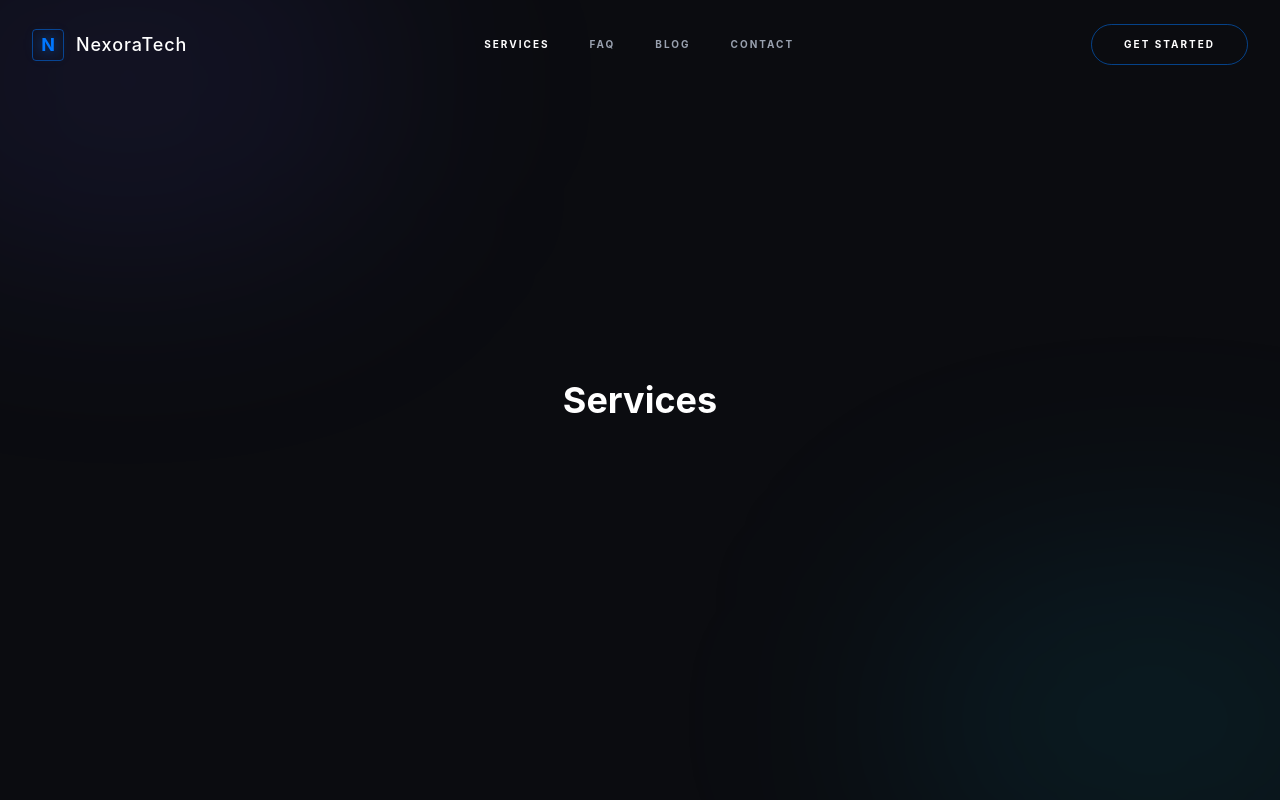
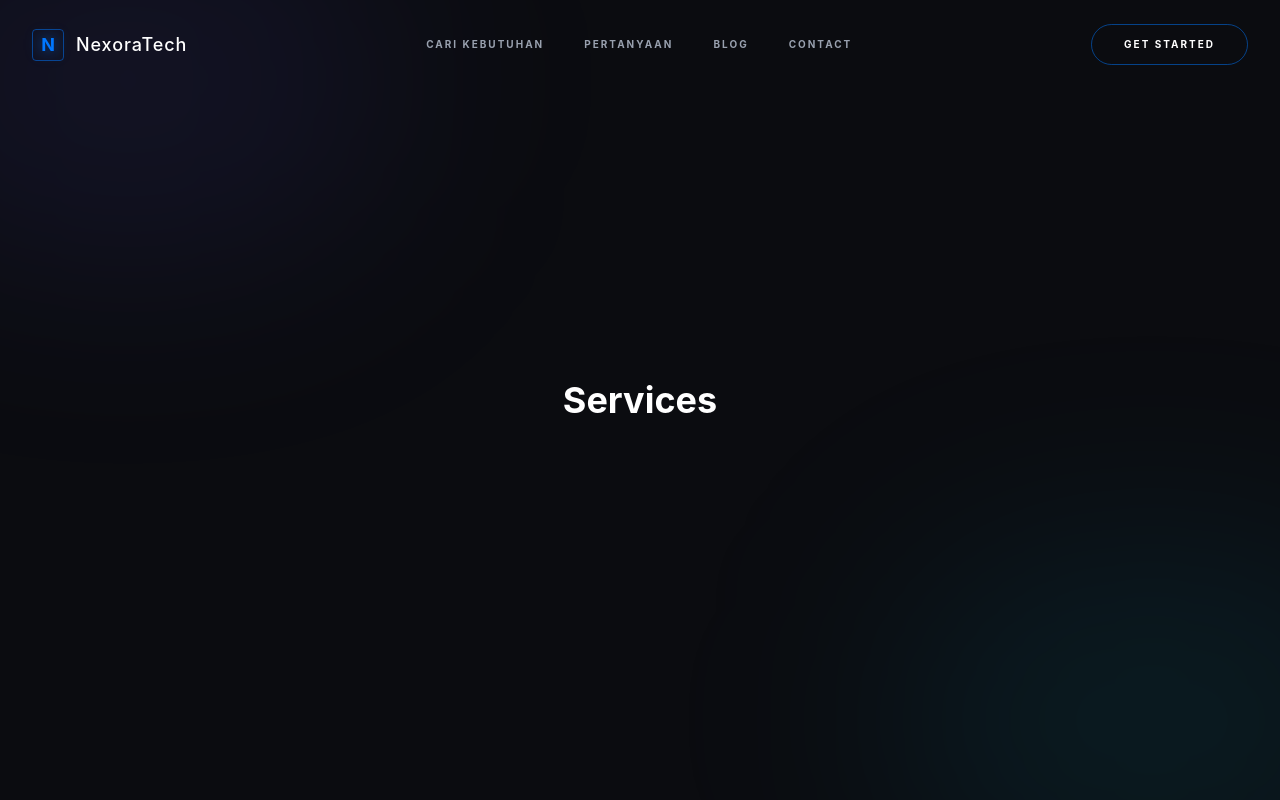
Before and after one commit to ythStevin0/company-profile-cms, a React (Vite) app in the folder frontend/: page /services in a window 1280 px wide. Built offline with nearby package versions, Linux system fonts and the light colour scheme.

Commit message:
feat: add Services section component with smooth scroll navbar

```diff
--- a/frontend/src/components/Navbar.jsx
+++ b/frontend/src/components/Navbar.jsx
@@ -1,9 +1,7 @@
 import { useState, useEffect } from "react";
-import { Link, useLocation } from "react-router-dom";
 
 const Navbar = () => {
   const [isScrolled, setIsScrolled] = useState(false);
-  const location = useLocation();
 
   useEffect(() => {
     const handleScroll = () => {
@@ -15,11 +13,11 @@ const Navbar = () => {
   }, []);
 
   const navLinks = [
-    { name: "Services", path: "/services" },
-    { name: "FAQ", path: "/faq" },
-    { name: "Blog", path: "/blog" },
-    { name: "Contact", path: "/contact" },
-  ];
+  { name: "Cari Kebutuhan", href: "#services" },
+  { name: "Pertanyaan", href: "#faq" },
+  { name: "Blog", href: "#blog" },
+  { name: "Contact", href: "#contact" },
+];
 
   return (
     <nav
@@ -32,41 +30,52 @@ const Navbar = () => {
       <div className="flex items-center justify-between px-8 max-w-7xl mx-auto">
 
         {/* Logo - Monolithic Style */}
-        <Link to="/" className="flex items-center gap-3 group">
+        <a
+          href="#home"
+          onClick={(e) => {
+            e.preventDefault();
+            document.querySelector("#home")?.scrollIntoView({ behavior: "smooth" });
+          }}
+          className="flex items-center gap-3 group"
+        >
           <div className="w-8 h-8 rounded-sm bg-transparent border border-[#0077FF]/50 flex items-center justify-center relative transition-shadow duration-300 group-hover:shadow-[0_0_15px_rgba(0,119,255,0.8)]">
             <span className="text-[#0077FF] font-sans font-bold text-lg drop-shadow-[0_0_8px_rgba(0,119,255,0.8)]">N</span>
           </div>
           <span className="font-sans font-medium text-lg text-white tracking-wider">
             NexoraTech
           </span>
-        </Link>
+        </a>
 
         {/* Menu Navigasi - Monolithic */}
         <div className="hidden md:flex items-center gap-10">
           {navLinks.map((link) => (
-            <Link
-              key={link.path}
-              to={link.path}
-              className={`text-[10px] font-bold tracking-[0.2em] uppercase transition-colors relative group ${
-                location.pathname === link.path
-                  ? "text-white"
-                  : "text-gray-400 hover:text-white"
-              }`}
+            <a
+              key={link.href}
+              href={link.href}
+              onClick={(e) => {
+        e.preventDefault();
+        document.querySelector(link.href)?.scrollIntoView({ behavior: "smooth" });
+      }}
+      className="text-[10px] font-bold tracking-[0.2em] uppercase transition-colors text-gray-400 hover:text-white cursor-pointer"
             >
               {link.name}
-            </Link>
+            </a>
           ))}
         </div>
 
         {/* Kanan: Tombol Ghost (Monolithic) */}
         <div className="flex items-center gap-4">
-          <Link
-            to="/contact"
+        <a
+            href="#contact"
+            onClick={(e) => {
+              e.preventDefault();
+              document.querySelector("#contact")?.scrollIntoView({ behavior: "smooth" });
+            }}
             className="hidden md:flex relative px-8 py-3 bg-transparent border border-[#0077FF]/50 text-white text-[10px] font-bold tracking-[0.2em] uppercase rounded-full overflow-hidden group transition-all duration-500"
           >
             <div className="absolute inset-0 bg-[#0077FF] scale-x-0 origin-left transition-transform duration-500 ease-out group-hover:scale-x-100 z-0"></div>
             <span className="relative z-10 group-hover:text-white transition-colors duration-500">Get Started</span>
-          </Link>
+          </a>
 
           {/* Mobile menu button */}
           <button className="md:hidden text-white/70 hover:text-white focus:outline-hidden">
--- /dev/null
+++ b/frontend/src/components/Services.jsx
@@ -0,0 +1,84 @@
+const Services = () => {
+  return (
+    <section id="services" className="py-24 px-8 max-w-7xl mx-auto relative z-10">
+
+      {/* Judul Kecil */}
+      <div className="flex items-center gap-4 mb-16">
+        <div className="flex gap-[3px] items-center">
+          <div className="w-6 h-1 bg-[#0077FF] rounded-full shadow-[0_0_15px_#0077FF]"></div>
+          <div className="w-1.5 h-1 bg-blue-400/50 rounded-full"></div>
+        </div>
+        <span className="font-mono text-[10px] text-blue-400 font-semibold tracking-[0.4em] uppercase">
+          Layanan Kami
+        </span>
+      </div>
+
+      {/* Baris 1 — Besar kiri + Kecil kanan */}
+      <div className="grid grid-cols-1 lg:grid-cols-3 gap-6 mb-6">
+
+        {/* Besar */}
+        <div className="lg:col-span-2 bg-white/3 border border-white/5 rounded-3xl p-10 hover:bg-white/5 hover:border-white/10 transition-all duration-300 group relative overflow-hidden">
+          <div className="absolute top-0 right-0 w-64 h-64 bg-[#0077FF]/5 rounded-full blur-[80px] pointer-events-none"></div>
+          <div className="w-12 h-12 rounded-xl bg-[#0077FF]/10 border border-[#0077FF]/20 flex items-center justify-center mb-6">
+            <svg className="w-6 h-6 text-[#0077FF]" fill="none" stroke="currentColor" viewBox="0 0 24 24">
+              <path strokeLinecap="round" strokeLinejoin="round" strokeWidth={1.5} d="M10 20l4-16m4 4l4 4-4 4M6 16l-4-4 4-4" />
+            </svg>
+          </div>
+          <h3 className="text-2xl font-bold text-white mb-3">Web Development</h3>
+          <p className="text-gray-400 text-sm leading-relaxed max-w-md">
+            Website profesional yang dibangun dengan teknologi modern, cepat, dan siap bersaing di pasar global.
+          </p>
+        </div>
+
+        {/* Kecil */}
+        <div className="bg-white/3 border border-white/5 rounded-3xl p-8 hover:bg-white/5 hover:border-white/10 transition-all duration-300 group relative overflow-hidden">
+          <div className="w-12 h-12 rounded-xl bg-[#0077FF]/10 border border-[#0077FF]/20 flex items-center justify-center mb-6">
+            <svg className="w-6 h-6 text-[#0077FF]" fill="none" stroke="currentColor" viewBox="0 0 24 24">
+              <path strokeLinecap="round" strokeLinejoin="round" strokeWidth={1.5} d="M12 18h.01M8 21h8a2 2 0 002-2V5a2 2 0 00-2-2H8a2 2 0 00-2 2v14a2 2 0 002 2z" />
+            </svg>
+          </div>
+          <h3 className="text-xl font-bold text-white mb-3">Mobile App</h3>
+          <p className="text-gray-400 text-sm leading-relaxed">
+            Aplikasi mobile Android & iOS yang intuitif dan berperforma tinggi.
+          </p>
+        </div>
+
+      </div>
+
+      {/* Baris 2 — Kecil kiri + Besar kanan */}
+      <div className="grid grid-cols-1 lg:grid-cols-3 gap-6">
+
+        {/* Kecil */}
+        <div className="bg-white/3 border border-white/5 rounded-3xl p-8 hover:bg-white/5 hover:border-white/10 transition-all duration-300 group relative overflow-hidden">
+          <div className="w-12 h-12 rounded-xl bg-[#0077FF]/10 border border-[#0077FF]/20 flex items-center justify-center mb-6">
+            <svg className="w-6 h-6 text-[#0077FF]" fill="none" stroke="currentColor" viewBox="0 0 24 24">
+              <path strokeLinecap="round" strokeLinejoin="round" strokeWidth={1.5} d="M4 5a1 1 0 011-1h14a1 1 0 011 1v2a1 1 0 01-1 1H5a1 1 0 01-1-1V5zm0 8a1 1 0 011-1h6a1 1 0 011 1v6a1 1 0 01-1 1H5a1 1 0 01-1-1v-6zm12 0a1 1 0 011-1h2a1 1 0 011 1v6a1 1 0 01-1 1h-2a1 1 0 01-1-1v-6z" />
+            </svg>
+          </div>
+          <h3 className="text-xl font-bold text-white mb-3">UI/UX Design</h3>
+          <p className="text-gray-400 text-sm leading-relaxed">
+            Desain antarmuka yang elegan, modern, dan berpusat pada pengalaman pengguna.
+          </p>
+        </div>
+
+        {/* Besar */}
+        <div className="lg:col-span-2 bg-white/3 border border-white/5 rounded-3xl p-10 hover:bg-white/5 hover:border-white/10 transition-all duration-300 group relative overflow-hidden">
+          <div className="absolute top-0 right-0 w-64 h-64 bg-[#0077FF]/5 rounded-full blur-[80px] pointer-events-none"></div>
+          <div className="w-12 h-12 rounded-xl bg-[#0077FF]/10 border border-[#0077FF]/20 flex items-center justify-center mb-6">
+            <svg className="w-6 h-6 text-[#0077FF]" fill="none" stroke="currentColor" viewBox="0 0 24 24">
+              <path strokeLinecap="round" strokeLinejoin="round" strokeWidth={1.5} d="M9 12l2 2 4-4m5.618-4.016A11.955 11.955 0 0112 2.944a11.955 11.955 0 01-8.618 3.04A12.02 12.02 0 003 9c0 5.591 3.824 10.29 9 11.622 5.176-1.332 9-6.03 9-11.622 0-1.042-.133-2.052-.382-3.016z" />
+            </svg>
+          </div>
+          <h3 className="text-2xl font-bold text-white mb-3">Enterprise System</h3>
+          <p className="text-gray-400 text-sm leading-relaxed max-w-md">
+            Sistem enterprise yang scalable dan aman untuk kebutuhan bisnis skala besar, terintegrasi penuh dengan workflow perusahaan Anda.
+          </p>
+        </div>
+
+      </div>
+
+    </section>
+  );
+};
+
+export default Services;
--- a/frontend/src/pages/Home.jsx
+++ b/frontend/src/pages/Home.jsx
@@ -1,3 +1,5 @@
+import Services from "../components/Services";
+
 const Home = () => {
   // Organic blob border radius configs for animation
   const blob1Shape = "40% 60% 70% 30% / 40% 50% 60% 50%";
@@ -22,7 +24,7 @@ const Home = () => {
       ></div>
 
       {/* --- 2. HERO CONTENT --- */}
-      <main className="pt-32 pb-20 px-8 max-w-7xl mx-auto grid grid-cols-1 lg:grid-cols-2 gap-12 lg:gap-20 items-center relative z-10 min-h-screen h-full">
+      <main id="home" className="pt-32 pb-20 px-8 max-w-7xl mx-auto grid grid-cols-1 lg:grid-cols-2 gap-12 lg:gap-20 items-center relative z-10 min-h-screen h-full">
 
         {/* --- LEFT: REDESIGNED PREMIUM TYPOGRAPHY --- */}
         <div className="flex flex-col justify-center w-full max-w-xl z-20">
@@ -133,6 +135,8 @@ const Home = () => {
 
       </main>
 
+      <Services />
+
       {/* Embedded style for morphing blobs */}
       <style dangerouslySetInnerHTML={{__html: `
         @keyframes morph {
```
